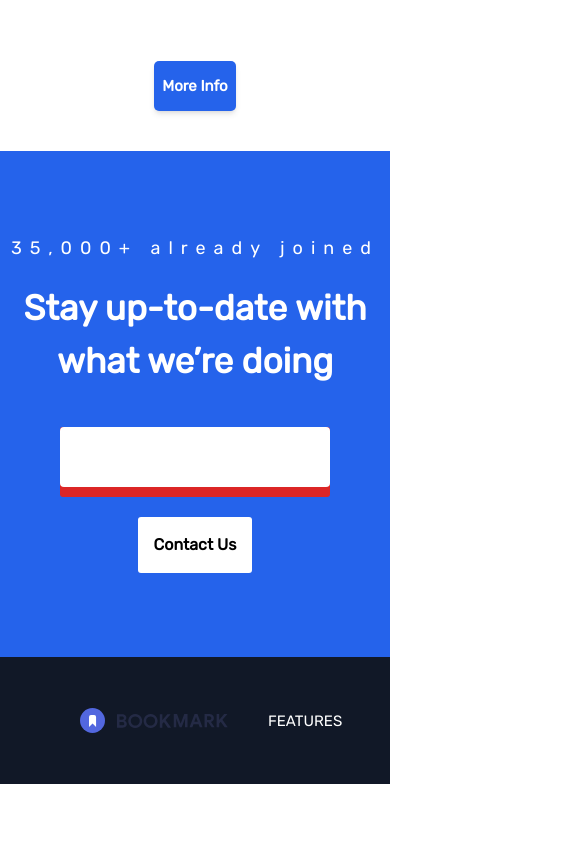
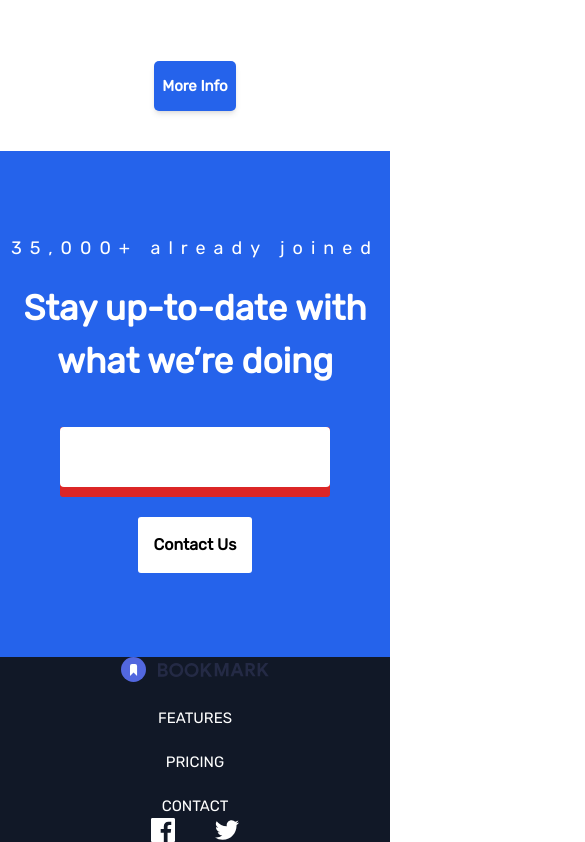
Before and after one commit to kalejaiyeoluwadara/BookMark, a React (Vite) app: page / in a window 390 px wide. Shown: the part 4552-5394 px from the top of the page, 585 px wide, since content can reach past the window. Before the commit the page ends 5336 px from the top, so only its background shows below. Built offline with nearby package versions, Linux system fonts and the light colour scheme.

Commit message:
footer page

```diff
--- a/src/Pages/Footer.jsx
+++ b/src/Pages/Footer.jsx
@@ -7,11 +7,11 @@ function Footer() {
   return (
     <div
       id="footer"
-      className="w-screen h-[15vh] bg-gray-900 flex justify-between items-center px-20  "
+      className="w-screen sm:h-[15vh] h-[30vh] h-auto sm:flex-row flex-col bg-gray-900 flex justify-between items-center px-20  "
     >
-      <div className="flex gap-6">
+      <div className="flex sm:flex-row flex-col  gap-6">
         <img src={logo} alt="" />
-        <ul className="flex justify-between items-center gap-5  ">
+        <ul className="flex sm:flex-row flex-col  justify-between items-center gap-5  ">
           {[
             {
               name: "Features",
```
